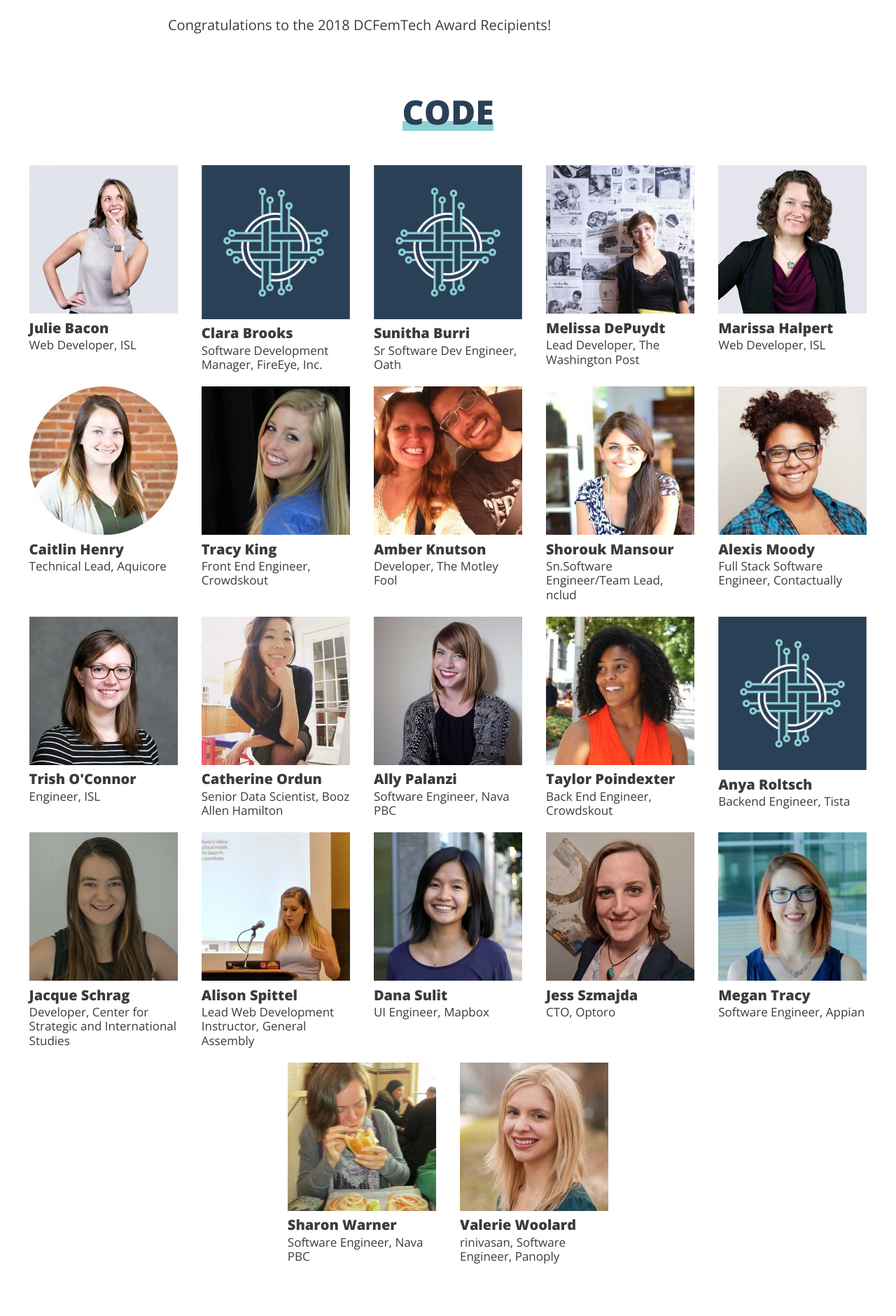
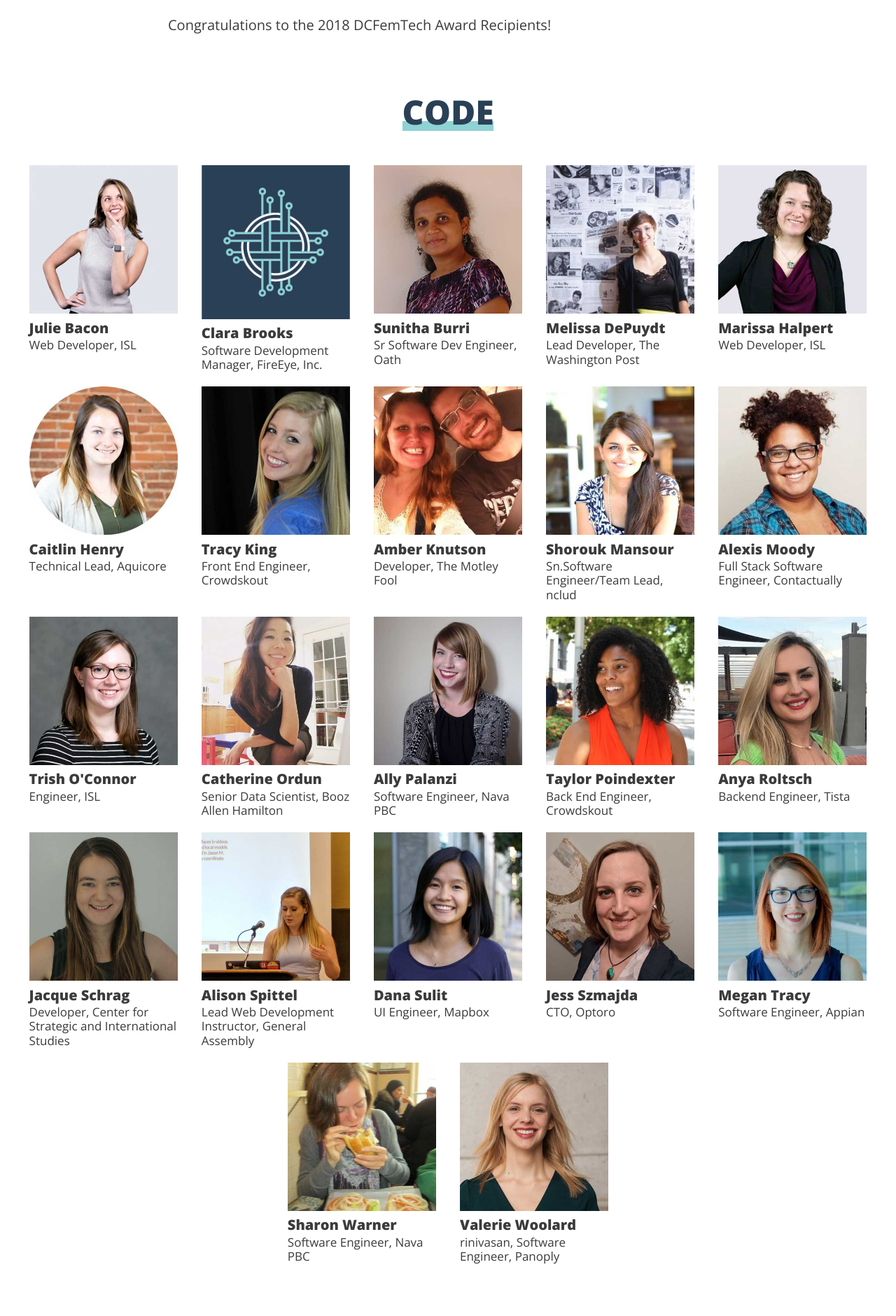
Before and after one commit to dcfemtech/dcfemtech.github.io, a Jekyll site: the page built from awards.html, in a window 1280 px wide. Shown: the part 993-2873 px from the top of the page at 70% size. Built offline with Jekyll 4.4.1, drawn with Linux system fonts in a browser that asks for light colours.

Commit message:
more photos

```diff
--- a/awards.html
+++ b/awards.html
@@ -42,7 +42,7 @@
           <p>Software Development Manager, FireEye, Inc. </p>
         </li>
         <li>
-          <img src="/assets/awards-2018/dcft.jpg" aria-hidden>
+          <img src="/assets/awards-2018/code/sunitha.jpg" aria-hidden>
           <h3>Sunitha Burri</h3>
           <p>Sr Software Dev Engineer, Oath</p>
         </li>
@@ -102,7 +102,7 @@
           <p>Back End Engineer, Crowdskout</p>
         </li>
         <li>
-          <img src="/assets/awards-2018/dcft.jpg" aria-hidden>
+          <img src="/assets/awards-2018/code/anya.jpg" aria-hidden>
           <h3>Anya Roltsch</h3>
           <p>Backend Engineer, Tista</p>
         </li>
@@ -234,7 +234,7 @@
           <p>Senior Content + UX Strategist, ISL</p>
         </li>
         <li>
-          <img src="/assets/awards-2018/dcft.jpg" aria-hidden>
+          <img src="/assets/awards-2018/design/jens.jpg" aria-hidden>
           <h3>Jen Strickland</h3>
           <p>Senior UX Architect & Researcher, LookThink</p>
         </li>
```
Also changed, not shown: assets/awards-2018/code/anya.jpg (added), assets/awards-2018/code/jacque.jpg, assets/awards-2018/code/sunitha.jpg (added), assets/awards-2018/code/tracy.jpg, assets/awards-2018/code/valerie.jpg, assets/awards-2018/data/eva.jpg, assets/awards-2018/design/jens.jpg (added).
